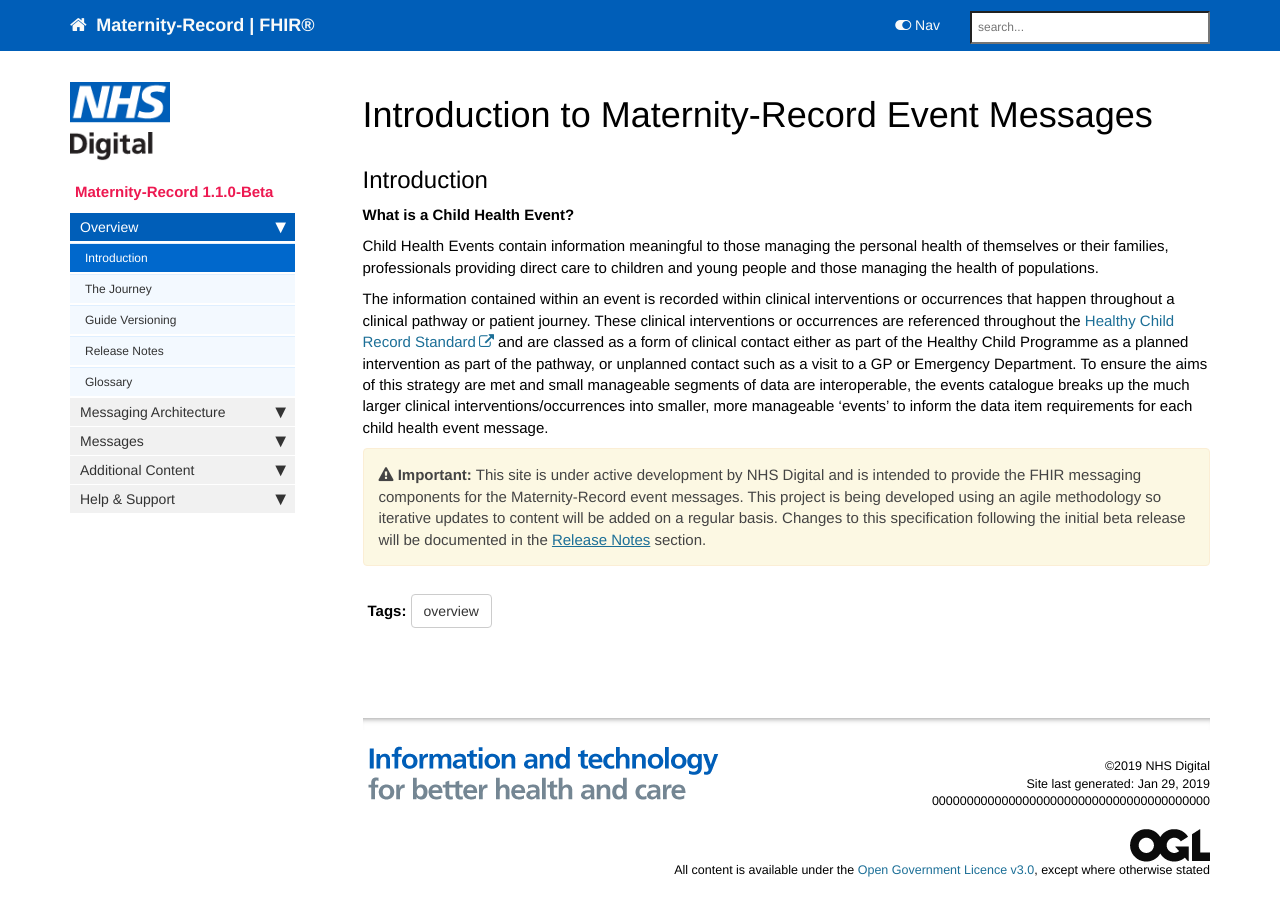
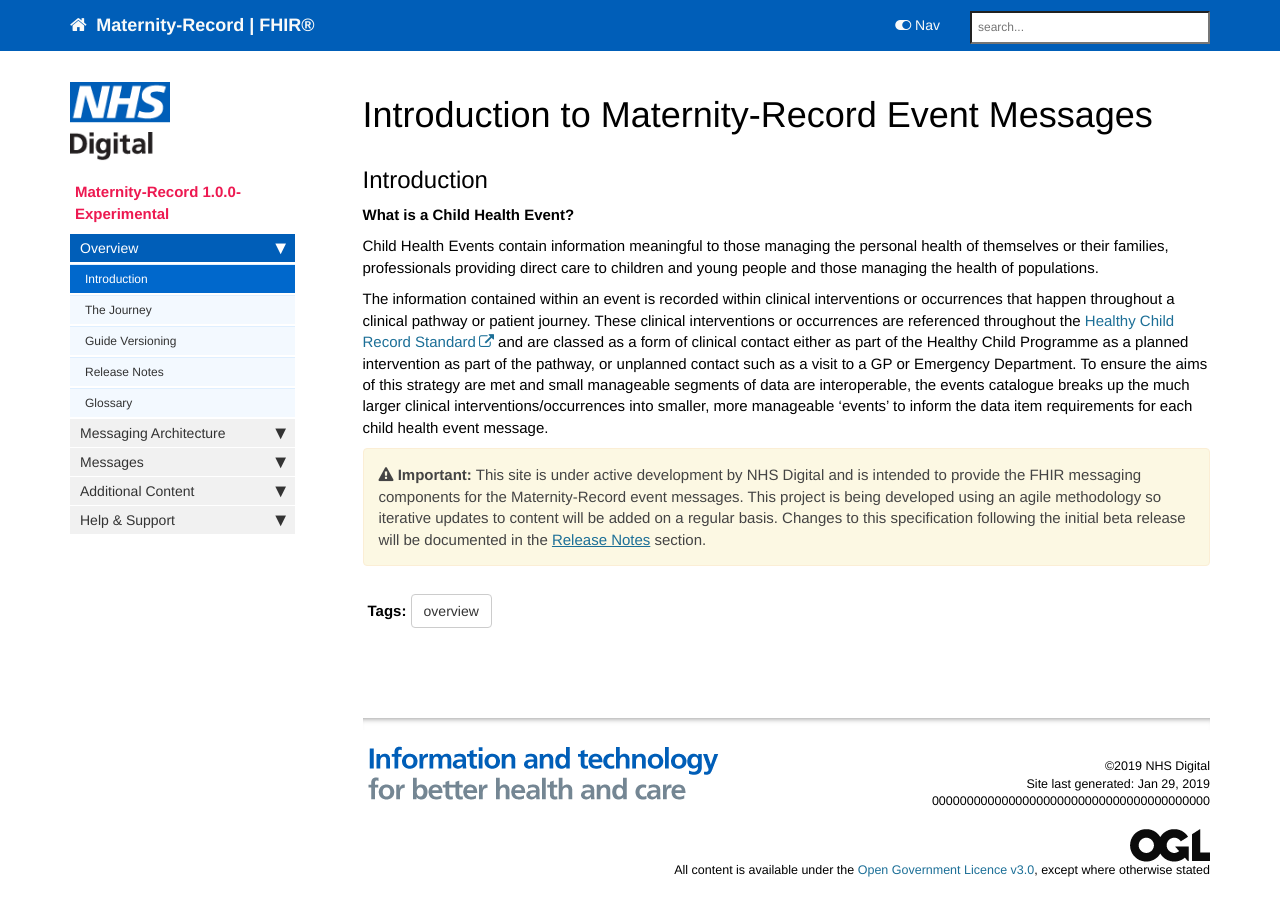
Before and after one commit to nhsconnect/FHIR-Maternity-Record, a Jekyll site: the page built from index.md, in a window 1280 px wide and 940 px high. Shown: the top 916 px of the window. Built offline with Jekyll 4.4.1, drawn with Linux system fonts in a browser that asks for light colours; nearby versions of some CDN libraries; comment, search, counter and statistics services are not loaded.

```diff
--- a/_data/sidebars/overview_sidebar.yml
+++ b/_data/sidebars/overview_sidebar.yml
@@ -1,7 +1,7 @@
 entries:
 - title: Maternity-Record
   product: Maternity-Record
-  version: 1.1.0-Beta
+  version: 1.0.0-Experimental
   levels: one
   folders:
 
```
